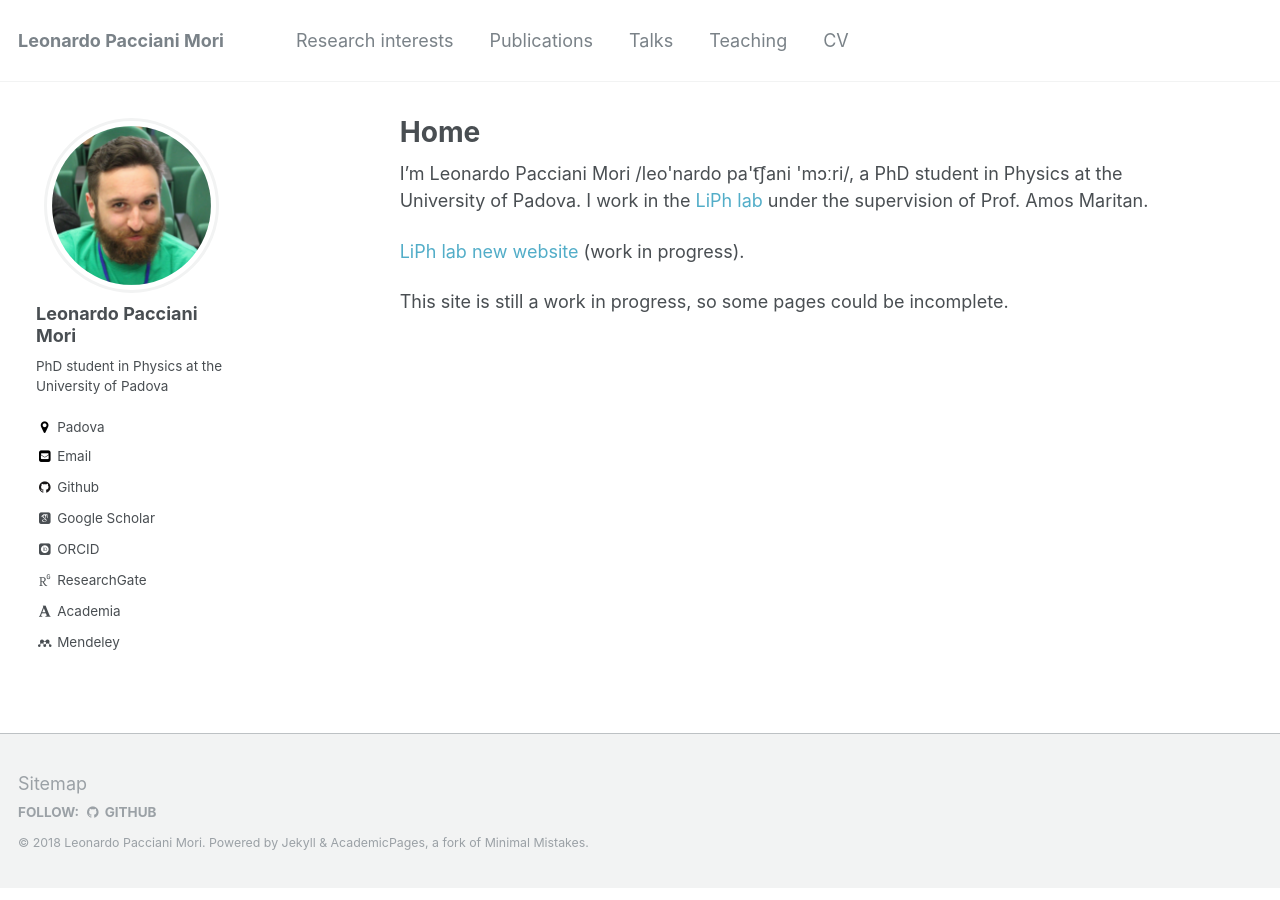
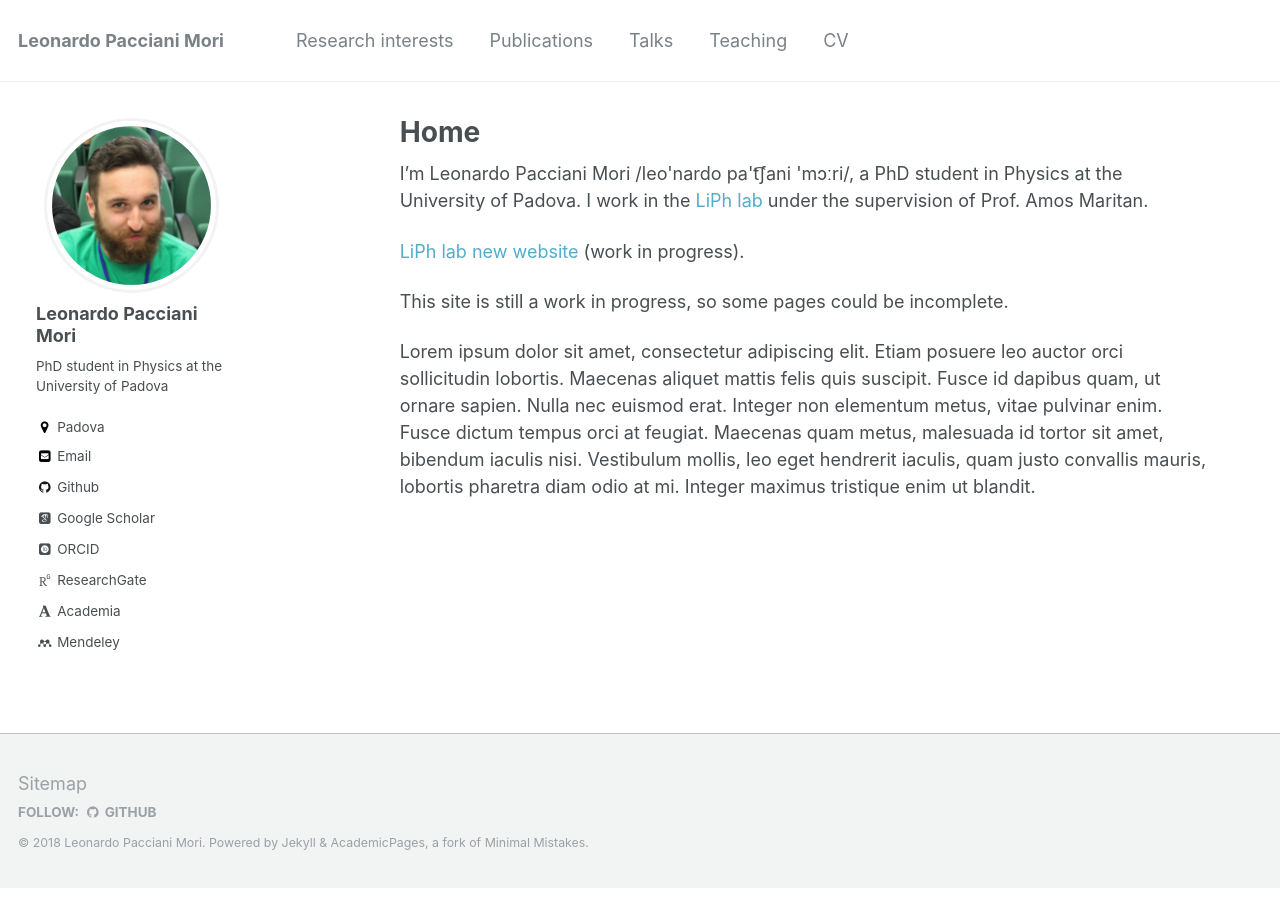
Before and after one commit to suweis/suweis.github.io, a Jekyll site: the page built from _pages/about.md, in a window 1280 px wide. Built offline with Jekyll 4.4.1, drawn with Linux system fonts in a browser that asks for light colours; some web fonts are replaced.

Commit message:
Aggiunto lorem ipsum in home

```diff
--- a/_pages/about.md
+++ b/_pages/about.md
@@ -13,3 +13,5 @@
 [LiPh lab new website](http://sad-turing-8f0389.netlify.com/) (work in progress).
 
 This site is still a work in progress, so some pages could be incomplete.
+
+Lorem ipsum dolor sit amet, consectetur adipiscing elit. Etiam posuere leo auctor orci sollicitudin lobortis. Maecenas aliquet mattis felis quis suscipit. Fusce id dapibus quam, ut ornare sapien. Nulla nec euismod erat. Integer non elementum metus, vitae pulvinar enim. Fusce dictum tempus orci at feugiat. Maecenas quam metus, malesuada id tortor sit amet, bibendum iaculis nisi. Vestibulum mollis, leo eget hendrerit iaculis, quam justo convallis mauris, lobortis pharetra diam odio at mi. Integer maximus tristique enim ut blandit.
```
